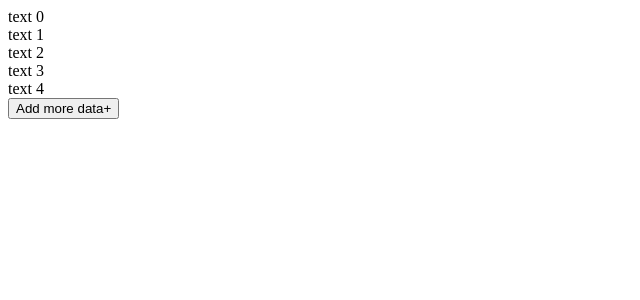
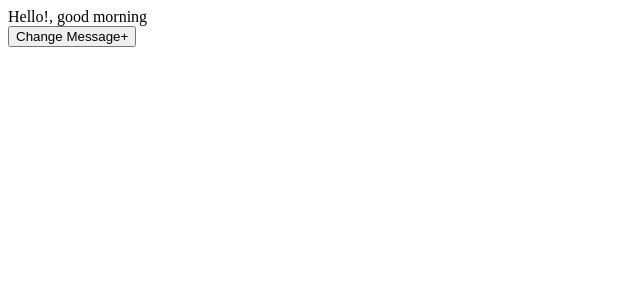
Before and after one commit to djv007/complete-react-tutorial, a React app: page / in a window 1280 px wide. Shown: the top 300 px of the page, without its empty margins (0-640 px from the left). Built offline with nearby package versions, Linux system fonts and the light colour scheme.

Commit message:
useState hook, re-render, misuse of state variables

```diff
--- a/src/App.js
+++ b/src/App.js
@@ -1,43 +1,32 @@
 import Button from "./Button";
 import Text from "./Text";
-import React, {useState} from "react";
+import React, {useState , useCallback} from "react";
 
 
 const App = () => {
-  // return "Hello from App"
-  // const handleClickAction = () => {
-  //   console.log("I was clicked from parent");
-  // }
-  // return <Button data = {{a : {b : {c: 'c'}}}} clickAction={handleClickAction}>Click Me</Button>
+  let [message, setData] = useState("Hello!, good morning");
 
-  const [data, setData] = useState([
-    { id: 'a', text: "text 0" },
-    { id: 'b', text: "text 1" },
-    { id: 'c', text: "text 2" },
-    { id: 'd', text: "text 3" },
-    { id: 'e', text: "text 4" },
-  ])
+  const changeMessage = useCallback(() => {
+    // console.log("before update" , message);
+    // setData(message);
+    setData( (prevData) => {
+      console.log("previous data : " , prevData);
+      return "Hello!, good afternoon";
+    })
 
-  const addMoreData = () => {
-    // don't add in start , it's performance degradation , as it will call Text comp
-    // each time even when it's not needed
-    // to fix above thing use id in data[] as key and not the index as key
+    // even after update , message value will be older one as setData() is an async task
+    // console.log("after update", message);
 
-    // setData((prevData) => [ { id: 'f', text: 'text 5' }, ...prevData]);
-
-
-    setData((prevData) => [...prevData, {id : 'f' , text: 'text 5'}]);
-  }
+  }, [])
 
   return <>
-  {data.map((item , index) => <Text key = {item.id}>{item.text}</Text>)}
-    <Button clickAction={addMoreData}>Add more data</Button>
+  <div>{message}</div>
+    {/* <button onClick={changeMessage}>Change Message</button> */}
+    <Button clickAction={changeMessage}>Change Message</Button>
   </>
 }
 
 export default App;
 // to import it use import App from './App';
 
-// called named export
 export {App};
-// to import it use import {App} from './App';
```
Also changed, not shown: src/Button.js (+4 -4 lines).
